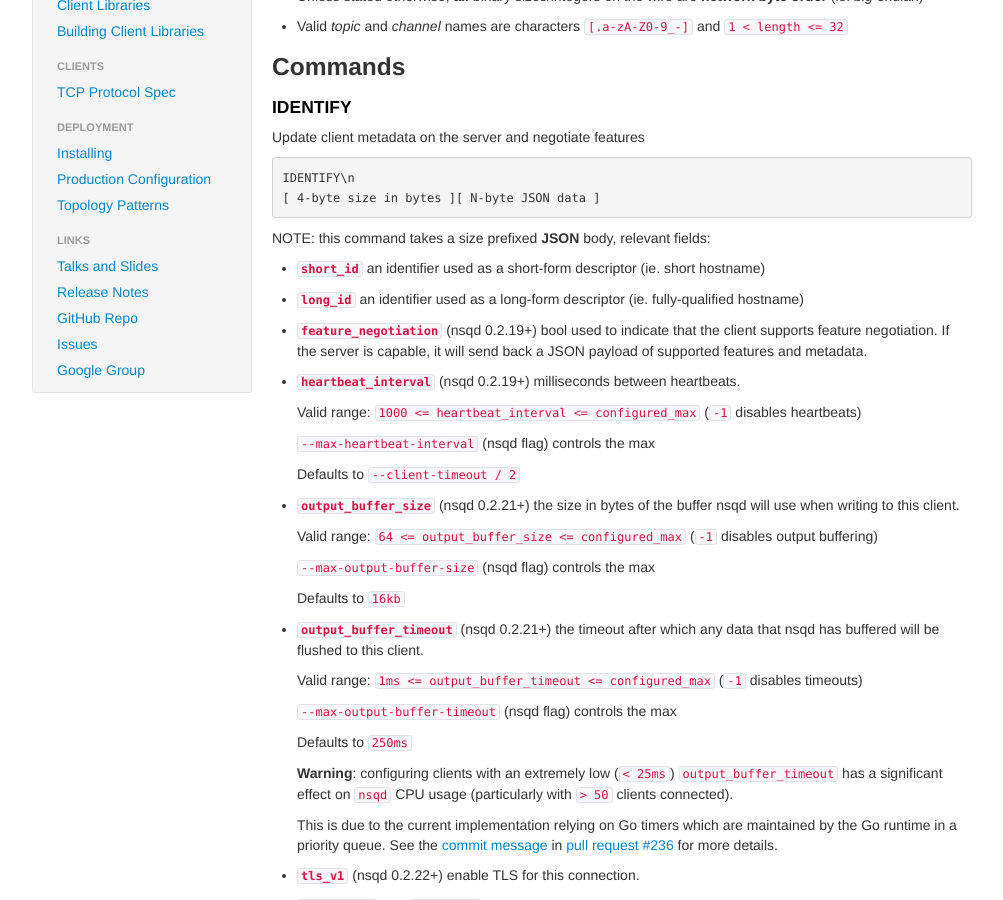
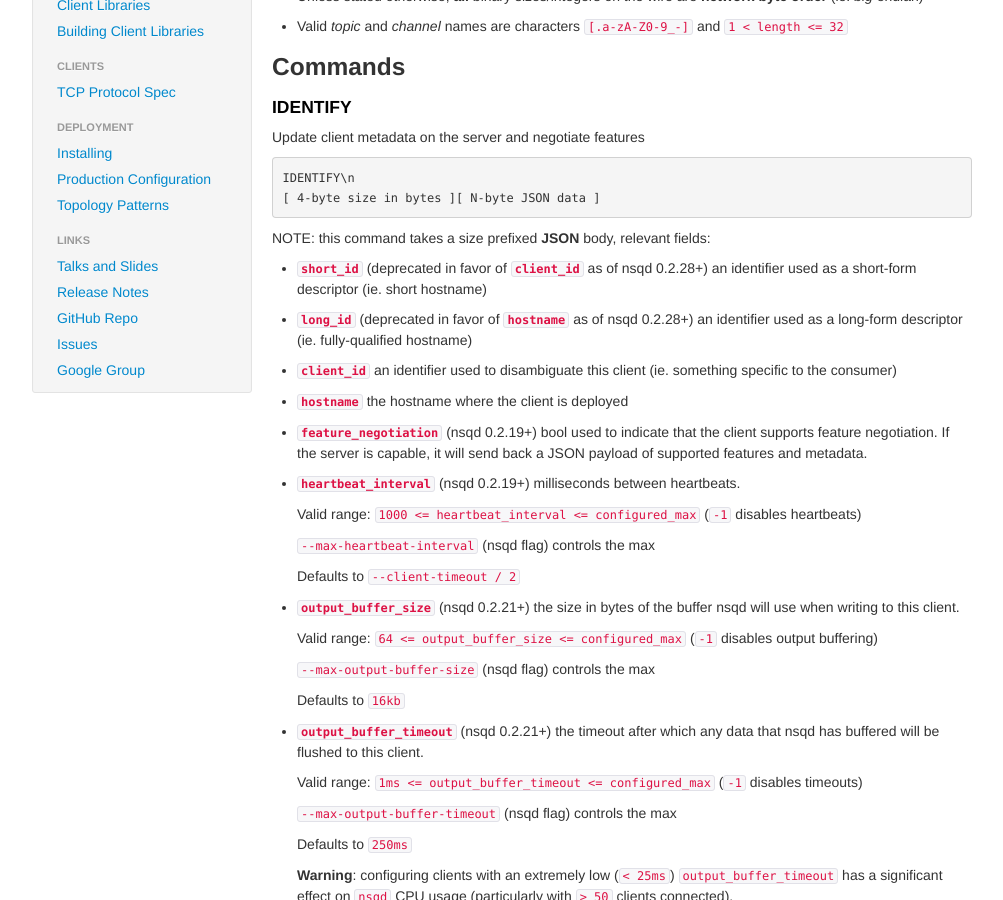
Before and after one commit to nsqio/nsq, a Jekyll site: the page built from _posts/2013-03-01-tcp_protocol_spec.md, in a window 1280 px wide and 900 px high, scrolled down 589 px. Shown: the whole window, without its empty margins (138-1141 px from the left). Built offline with Jekyll 4.4.1, drawn with Linux system fonts in a browser that asks for light colours.

Commit message:
udpate IDENTIFY ids

```diff
--- a/_posts/2013-03-01-tcp_protocol_spec.md
+++ b/_posts/2013-03-01-tcp_protocol_spec.md
@@ -50,9 +50,16 @@ Update client metadata on the server and negotiate features
 
 NOTE: this command takes a size prefixed **JSON** body, relevant fields:
 
- * **`short_id`** an identifier used as a short-form descriptor (ie. short hostname)
+ * **`short_id`** (deprecated in favor of **`client_id`** as of nsqd 0.2.28+) an identifier
+                  used as a short-form descriptor (ie. short hostname)
 
- * **`long_id`** an identifier used as a long-form descriptor (ie. fully-qualified hostname)
+ * **`long_id`** (deprecated in favor of **`hostname`** as of nsqd 0.2.28+) an identifier
+                 used as a long-form descriptor (ie. fully-qualified hostname)
+
+ * **`client_id`** an identifier used to disambiguate this client (ie. something specific
+                   to the consumer)
+
+ * **`hostname`** the hostname where the client is deployed
 
  * **`feature_negotiation`** (nsqd 0.2.19+) bool used to indicate that the client supports
                              feature negotiation. If the server is capable, it will send back a
```
